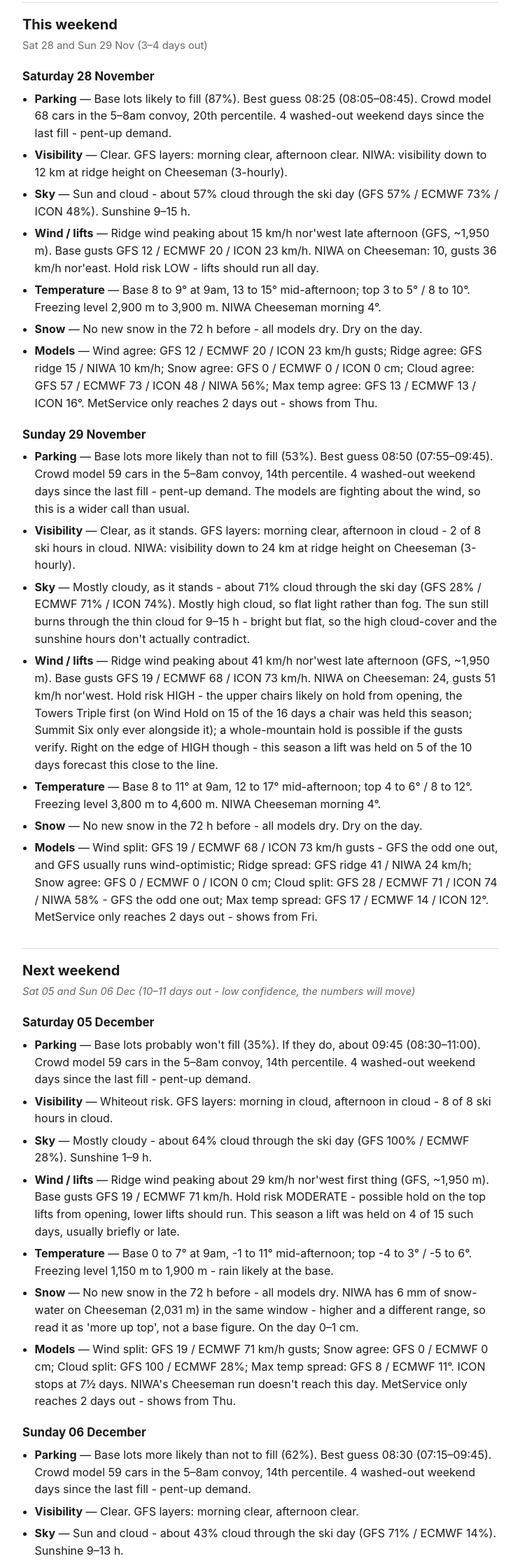
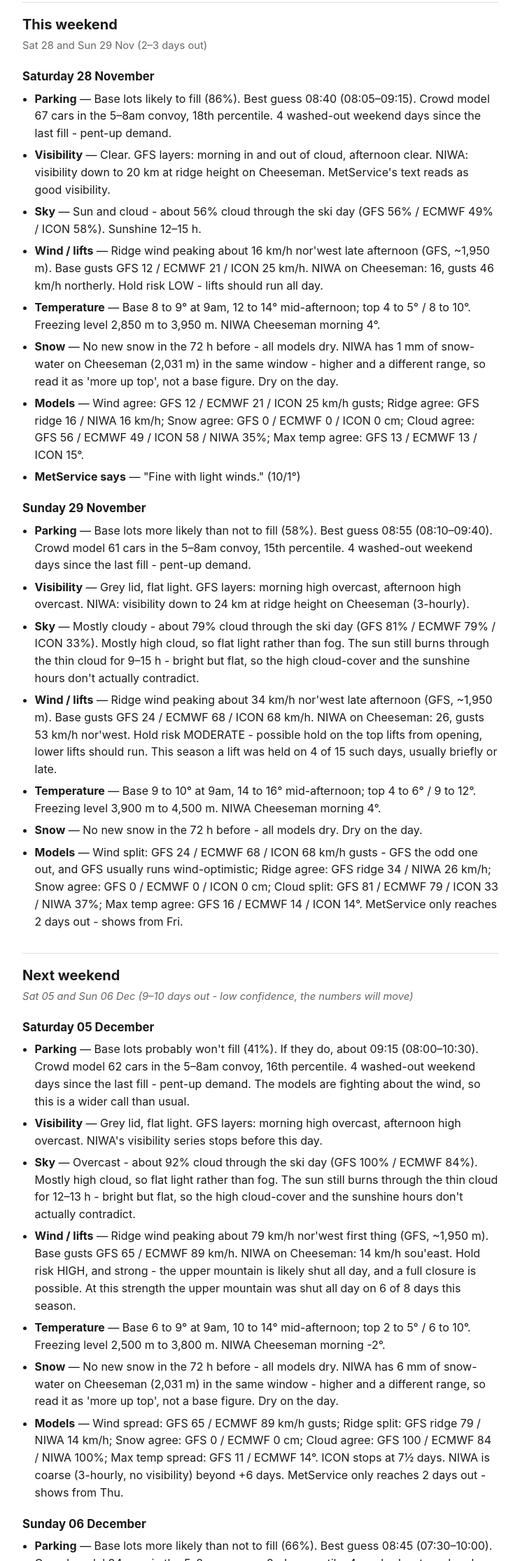
Before and after one commit to dhw52/mt-hutt-weather, a plain HTML site: page index.html in a window 1280 px wide. Shown: the part 188-2419 px from the top of the page at 70% size, without its empty margins (268-1011 px from the left). Drawn offline with Linux system fonts and the light colour scheme.

Commit message:
weekend forecast: 2026-11-25T17:29Z

```diff
--- a/index.html
+++ b/index.html
@@ -23,49 +23,51 @@ ul{padding-left:1.1rem;margin:.3rem 0} li{margin:.4rem 0}
 .lowconf{color:var(--muted);font-style:italic}
 a{color:var(--accent)}</style></head><body><main>
 <h1>Mt Hutt - the next two weekends</h1>
-<p class="meta">Issued Wed 25 Nov 2026, 15:38 NZ. Updated twice a day, about 09:30 and 21:30 NZ, through the season. Next issue about 21:30 Wed 25 Nov - GitHub&#x27;s scheduler sometimes runs a few hours late, but a late issue still pulls the most recent model runs, so the data is current even when the timestamp is not.</p>
-<h2>This weekend</h2><p class="sub">Sat 28 and Sun 29 Nov (3–4 days out)</p>
+<p class="meta">Issued Thu 26 Nov 2026, 06:29 NZ. Updated twice a day, about 09:30 and 21:30 NZ, through the season. Next issue about 09:30 Thu 26 Nov - GitHub&#x27;s scheduler sometimes runs a few hours late, but a late issue still pulls the most recent model runs, so the data is current even when the timestamp is not.</p>
+<h2>This weekend</h2><p class="sub">Sat 28 and Sun 29 Nov (2–3 days out)</p>
 <h3>Saturday 28 November</h3><ul>
-<li><b>Parking</b> — Base lots likely to fill (87%). Best guess 08:25 (08:05–08:45). Crowd model 68 cars in the 5–8am convoy, 20th percentile. 4 washed-out weekend days since the last fill - pent-up demand.</li>
-<li><b>Visibility</b> — Clear. GFS layers: morning clear, afternoon clear. NIWA: visibility down to 12 km at ridge height on Cheeseman (3-hourly).</li>
-<li><b>Sky</b> — Sun and cloud - about 57% cloud through the ski day (GFS 57% / ECMWF 73% / ICON 48%). Sunshine 9–15 h.</li>
-<li><b>Wind / lifts</b> — Ridge wind peaking about 15 km/h nor&#x27;west late afternoon (GFS, ~1,950 m). Base gusts GFS 12 / ECMWF 20 / ICON 23 km/h. NIWA on Cheeseman: 10, gusts 36 km/h nor&#x27;east. Hold risk LOW - lifts should run all day.</li>
-<li><b>Temperature</b> — Base 8 to 9° at 9am, 13 to 15° mid-afternoon; top 3 to 5° / 8 to 10°. Freezing level 2,900 m to 3,900 m. NIWA Cheeseman morning 4°.</li>
-<li><b>Snow</b> — No new snow in the 72 h before - all models dry. Dry on the day.</li>
-<li><b>Models</b> — Wind agree: GFS 12 / ECMWF 20 / ICON 23 km/h gusts; Ridge agree: GFS ridge 15 / NIWA 10 km/h; Snow agree: GFS 0 / ECMWF 0 / ICON 0 cm; Cloud agree: GFS 57 / ECMWF 73 / ICON 48 / NIWA 56%; Max temp agree: GFS 13 / ECMWF 13 / ICON 16°. MetService only reaches 2 days out - shows from Thu.</li>
+<li><b>Parking</b> — Base lots likely to fill (86%). Best guess 08:40 (08:05–09:15). Crowd model 67 cars in the 5–8am convoy, 18th percentile. 4 washed-out weekend days since the last fill - pent-up demand.</li>
+<li><b>Visibility</b> — Clear. GFS layers: morning in and out of cloud, afternoon clear. NIWA: visibility down to 20 km at ridge height on Cheeseman. MetService&#x27;s text reads as good visibility.</li>
+<li><b>Sky</b> — Sun and cloud - about 56% cloud through the ski day (GFS 56% / ECMWF 49% / ICON 58%). Sunshine 12–15 h.</li>
+<li><b>Wind / lifts</b> — Ridge wind peaking about 16 km/h nor&#x27;west late afternoon (GFS, ~1,950 m). Base gusts GFS 12 / ECMWF 21 / ICON 25 km/h. NIWA on Cheeseman: 16, gusts 46 km/h northerly. Hold risk LOW - lifts should run all day.</li>
+<li><b>Temperature</b> — Base 8 to 9° at 9am, 12 to 14° mid-afternoon; top 4 to 5° / 8 to 10°. Freezing level 2,850 m to 3,950 m. NIWA Cheeseman morning 4°.</li>
+<li><b>Snow</b> — No new snow in the 72 h before - all models dry. NIWA has 1 mm of snow-water on Cheeseman (2,031 m) in the same window - higher and a different range, so read it as &#x27;more up top&#x27;, not a base figure. Dry on the day.</li>
+<li><b>Models</b> — Wind agree: GFS 12 / ECMWF 21 / ICON 25 km/h gusts; Ridge agree: GFS ridge 16 / NIWA 16 km/h; Snow agree: GFS 0 / ECMWF 0 / ICON 0 cm; Cloud agree: GFS 56 / ECMWF 49 / ICON 58 / NIWA 35%; Max temp agree: GFS 13 / ECMWF 13 / ICON 15°.</li>
+<li><b>MetService says</b> — &quot;Fine with light winds.&quot; (10/1°)</li>
 </ul>
 <h3>Sunday 29 November</h3><ul>
-<li><b>Parking</b> — Base lots more likely than not to fill (53%). Best guess 08:50 (07:55–09:45). Crowd model 59 cars in the 5–8am convoy, 14th percentile. 4 washed-out weekend days since the last fill - pent-up demand. The models are fighting about the wind, so this is a wider call than usual.</li>
-<li><b>Visibility</b> — Clear, as it stands. GFS layers: morning clear, afternoon in cloud - 2 of 8 ski hours in cloud. NIWA: visibility down to 24 km at ridge height on Cheeseman (3-hourly).</li>
-<li><b>Sky</b> — Mostly cloudy, as it stands - about 71% cloud through the ski day (GFS 28% / ECMWF 71% / ICON 74%). Mostly high cloud, so flat light rather than fog. The sun still burns through the thin cloud for 9–15 h - bright but flat, so the high cloud-cover and the sunshine hours don&#x27;t actually contradict.</li>
-<li><b>Wind / lifts</b> — Ridge wind peaking about 41 km/h nor&#x27;west late afternoon (GFS, ~1,950 m). Base gusts GFS 19 / ECMWF 68 / ICON 73 km/h. NIWA on Cheeseman: 24, gusts 51 km/h nor&#x27;west. Hold risk HIGH - the upper chairs likely on hold from opening, the Towers Triple first (on Wind Hold on 15 of the 16 days a chair was held this season; Summit Six only ever alongside it); a whole-mountain hold is possible if the gusts verify. Right on the edge of HIGH though - this season a lift was held on 5 of the 10 days forecast this close to the line.</li>
-<li><b>Temperature</b> — Base 8 to 11° at 9am, 12 to 17° mid-afternoon; top 4 to 6° / 8 to 12°. Freezing level 3,800 m to 4,600 m. NIWA Cheeseman morning 4°.</li>
+<li><b>Parking</b> — Base lots more likely than not to fill (58%). Best guess 08:55 (08:10–09:40). Crowd model 61 cars in the 5–8am convoy, 15th percentile. 4 washed-out weekend days since the last fill - pent-up demand.</li>
+<li><b>Visibility</b> — Grey lid, flat light. GFS layers: morning high overcast, afternoon high overcast. NIWA: visibility down to 24 km at ridge height on Cheeseman (3-hourly).</li>
+<li><b>Sky</b> — Mostly cloudy - about 79% cloud through the ski day (GFS 81% / ECMWF 79% / ICON 33%). Mostly high cloud, so flat light rather than fog. The sun still burns through the thin cloud for 9–15 h - bright but flat, so the high cloud-cover and the sunshine hours don&#x27;t actually contradict.</li>
+<li><b>Wind / lifts</b> — Ridge wind peaking about 34 km/h nor&#x27;west late afternoon (GFS, ~1,950 m). Base gusts GFS 24 / ECMWF 68 / ICON 68 km/h. NIWA on Cheeseman: 26, gusts 53 km/h nor&#x27;west. Hold risk MODERATE - possible hold on the top lifts from opening, lower lifts should run. This season a lift was held on 4 of 15 such days, usually briefly or late.</li>
+<li><b>Temperature</b> — Base 9 to 10° at 9am, 14 to 16° mid-afternoon; top 4 to 6° / 9 to 12°. Freezing level 3,900 m to 4,500 m. NIWA Cheeseman morning 4°.</li>
 <li><b>Snow</b> — No new snow in the 72 h before - all models dry. Dry on the day.</li>
-<li><b>Models</b> — Wind split: GFS 19 / ECMWF 68 / ICON 73 km/h gusts - GFS the odd one out, and GFS usually runs wind-optimistic; Ridge spread: GFS ridge 41 / NIWA 24 km/h; Snow agree: GFS 0 / ECMWF 0 / ICON 0 cm; Cloud split: GFS 28 / ECMWF 71 / ICON 74 / NIWA 58% - GFS the odd one out; Max temp spread: GFS 17 / ECMWF 14 / ICON 12°. MetService only reaches 2 days out - shows from Fri.</li>
+<li><b>Models</b> — Wind split: GFS 24 / ECMWF 68 / ICON 68 km/h gusts - GFS the odd one out, and GFS usually runs wind-optimistic; Ridge agree: GFS ridge 34 / NIWA 26 km/h; Snow agree: GFS 0 / ECMWF 0 / ICON 0 cm; Cloud split: GFS 81 / ECMWF 79 / ICON 33 / NIWA 37%; Max temp agree: GFS 16 / ECMWF 14 / ICON 14°. MetService only reaches 2 days out - shows from Fri.</li>
 </ul>
-<h2>Next weekend</h2><p class="sub lowconf">Sat 05 and Sun 06 Dec (10–11 days out - low confidence, the numbers will move)</p>
+<h2>Next weekend</h2><p class="sub lowconf">Sat 05 and Sun 06 Dec (9–10 days out - low confidence, the numbers will move)</p>
 <h3>Saturday 05 December</h3><ul>
-<li><b>Parking</b> — Base lots probably won&#x27;t fill (35%). If they do, about 09:45 (08:30–11:00). Crowd model 59 cars in the 5–8am convoy, 14th percentile. 4 washed-out weekend days since the last fill - pent-up demand.</li>
-<li><b>Visibility</b> — Whiteout risk. GFS layers: morning in cloud, afternoon in cloud - 8 of 8 ski hours in cloud.</li>
-<li><b>Sky</b> — Mostly cloudy - about 64% cloud through the ski day (GFS 100% / ECMWF 28%). Sunshine 1–9 h.</li>
-<li><b>Wind / lifts</b> — Ridge wind peaking about 29 km/h nor&#x27;west first thing (GFS, ~1,950 m). Base gusts GFS 19 / ECMWF 71 km/h. Hold risk MODERATE - possible hold on the top lifts from opening, lower lifts should run. This season a lift was held on 4 of 15 such days, usually briefly or late.</li>
-<li><b>Temperature</b> — Base 0 to 7° at 9am, -1 to 11° mid-afternoon; top -4 to 3° / -5 to 6°. Freezing level 1,150 m to 1,900 m - rain likely at the base.</li>
-<li><b>Snow</b> — No new snow in the 72 h before - all models dry. NIWA has 6 mm of snow-water on Cheeseman (2,031 m) in the same window - higher and a different range, so read it as &#x27;more up top&#x27;, not a base figure. On the day 0–1 cm.</li>
-<li><b>Models</b> — Wind split: GFS 19 / ECMWF 71 km/h gusts; Snow agree: GFS 0 / ECMWF 0 cm; Cloud split: GFS 100 / ECMWF 28%; Max temp spread: GFS 8 / ECMWF 11°. ICON stops at 7½ days. NIWA&#x27;s Cheeseman run doesn&#x27;t reach this day. MetService only reaches 2 days out - shows from Thu.</li>
+<li><b>Parking</b> — Base lots probably won&#x27;t fill (41%). If they do, about 09:15 (08:00–10:30). Crowd model 62 cars in the 5–8am convoy, 16th percentile. 4 washed-out weekend days since the last fill - pent-up demand. The models are fighting about the wind, so this is a wider call than usual.</li>
+<li><b>Visibility</b> — Grey lid, flat light. GFS layers: morning high overcast, afternoon high overcast. NIWA&#x27;s visibility series stops before this day.</li>
+<li><b>Sky</b> — Overcast - about 92% cloud through the ski day (GFS 100% / ECMWF 84%). Mostly high cloud, so flat light rather than fog. The sun still burns through the thin cloud for 12–13 h - bright but flat, so the high cloud-cover and the sunshine hours don&#x27;t actually contradict.</li>
+<li><b>Wind / lifts</b> — Ridge wind peaking about 79 km/h nor&#x27;west first thing (GFS, ~1,950 m). Base gusts GFS 65 / ECMWF 89 km/h. NIWA on Cheeseman: 14 km/h sou&#x27;east. Hold risk HIGH, and strong - the upper mountain is likely shut all day, and a full closure is possible. At this strength the upper mountain was shut all day on 6 of 8 days this season.</li>
+<li><b>Temperature</b> — Base 6 to 9° at 9am, 10 to 14° mid-afternoon; top 2 to 5° / 6 to 10°. Freezing level 2,500 m to 3,800 m. NIWA Cheeseman morning -2°.</li>
+<li><b>Snow</b> — No new snow in the 72 h before - all models dry. NIWA has 6 mm of snow-water on Cheeseman (2,031 m) in the same window - higher and a different range, so read it as &#x27;more up top&#x27;, not a base figure. Dry on the day.</li>
+<li><b>Models</b> — Wind spread: GFS 65 / ECMWF 89 km/h gusts; Ridge split: GFS ridge 79 / NIWA 14 km/h; Snow agree: GFS 0 / ECMWF 0 cm; Cloud agree: GFS 100 / ECMWF 84 / NIWA 100%; Max temp spread: GFS 11 / ECMWF 14°. ICON stops at 7½ days. NIWA is coarse (3-hourly, no visibility) beyond +6 days. MetService only reaches 2 days out - shows from Thu.</li>
 </ul>
 <h3>Sunday 06 December</h3><ul>
-<li><b>Parking</b> — Base lots more likely than not to fill (62%). Best guess 08:30 (07:15–09:45). Crowd model 59 cars in the 5–8am convoy, 14th percentile. 4 washed-out weekend days since the last fill - pent-up demand.</li>
-<li><b>Visibility</b> — Clear. GFS layers: morning clear, afternoon clear.</li>
-<li><b>Sky</b> — Sun and cloud - about 43% cloud through the ski day (GFS 71% / ECMWF 14%). Sunshine 9–13 h.</li>
-<li><b>Wind / lifts</b> — Ridge wind peaking about 35 km/h sou&#x27;west first thing (GFS, ~1,950 m). Base gusts GFS 17 / ECMWF 88 km/h. Hold risk MODERATE - possible hold on the top lifts from opening, lower lifts should run. This season a lift was held on 4 of 15 such days, usually briefly or late.</li>
-<li><b>Temperature</b> — Base 0 to 9° at 9am, 5 to 13° mid-afternoon; top -4 to 5° / 1 to 9°. Freezing level 1,300 m to 1,750 m.</li>
-<li><b>Snow</b> — 72 h before: GFS 3 / ECMWF 0 cm at the base. NIWA has 4 mm of snow-water on Cheeseman (2,031 m) in the same window - higher and a different range, so read it as &#x27;more up top&#x27;, not a base figure. On the day 0–2 cm.</li>
-<li><b>Models</b> — Wind split: GFS 17 / ECMWF 88 km/h gusts; Snow agree: GFS 3 / ECMWF 0 cm; Cloud split: GFS 71 / ECMWF 14%; Max temp split: GFS 6 / ECMWF 14°. ICON stops at 7½ days. NIWA&#x27;s Cheeseman run doesn&#x27;t reach this day. MetService only reaches 2 days out - shows from Fri.</li>
+<li><b>Parking</b> — Base lots more likely than not to fill (66%). Best guess 08:45 (07:30–10:00). Crowd model 34 cars in the 5–8am convoy, 2nd percentile. 4 washed-out weekend days since the last fill - pent-up demand.</li>
+<li><b>Visibility</b> — Mixed. GFS layers: morning in and out of cloud, afternoon high overcast - 1 of 8 ski hours in cloud.</li>
+<li><b>Sky</b> — Mostly cloudy - about 80% cloud through the ski day (GFS 68% / ECMWF 93%). Sunshine 11–14 h.</li>
+<li><b>Wind / lifts</b> — Ridge wind peaking about 7 km/h northerly late afternoon (GFS, ~1,950 m). Base gusts GFS 14 / ECMWF 115 km/h. Hold risk LOW - lifts should run all day.</li>
+<li><b>Temperature</b> — Base 11 to 12° at 9am, 14° mid-afternoon; top 7 to 8° / 10°. Freezing level 1,650 m to 1,900 m.</li>
+<li><b>Snow</b> — No new snow in the 72 h before - all models dry. NIWA has 6 mm of snow-water on Cheeseman (2,031 m) in the same window - higher and a different range, so read it as &#x27;more up top&#x27;, not a base figure. Dry on the day.</li>
+<li><b>Models</b> — Wind split: GFS 14 / ECMWF 115 km/h gusts; Snow agree: GFS 0 / ECMWF 0 cm; Cloud agree: GFS 68 / ECMWF 93%; Max temp agree: GFS 16 / ECMWF 15°. ICON stops at 7½ days. NIWA&#x27;s Cheeseman run doesn&#x27;t reach this day. MetService only reaches 2 days out - shows from Fri.</li>
 </ul>
 <h2>What changed since the last issue</h2><ul>
-<li>Sun 29: best guess 08:55 → 08:50.</li>
-<li>Sat 05: fill chance 50% → 35%, best guess 09:00 → 09:45, wind HIGH → MODERATE, visibility clear → whiteout risk.</li>
-<li>Sun 06: fill chance 43% → 62%, best guess 09:15 → 08:30, wind HIGH → MODERATE, visibility mixed → clear.</li>
+<li>Sat 28: best guess 08:25 → 08:40.</li>
+<li>Sun 29: best guess 08:50 → 08:55, wind HIGH → MODERATE, visibility clear → grey lid, flat light.</li>
+<li>Sat 05: best guess 09:45 → 09:15, wind MODERATE → HIGH, visibility whiteout risk → grey lid, flat light.</li>
+<li>Sun 06: best guess 08:30 → 08:45, wind MODERATE → LOW, visibility clear → mixed.</li>
 </ul><h2>How to read this</h2><ul class="foot">
 <li>Parking is a rule anchored on this season&#x27;s eight observed fills (two weekends by eyewitness), not a fitted model. Weekend + decent conditions centres on ~08:35; weekday powder days ~09:30; fresh snow, pent-up demand after washed-out weekends and school holidays pull it earlier; poor visibility or a wind hold pushes it later and cuts the odds. The chance is shrunk toward the season base rate the further out we look.</li>
 <li>Visibility is where GFS puts the cloud relative to the 1,400–2,100 m skiing band, cross-checked against NIWA&#x27;s ridge-height visibility at Mt Cheeseman (2,031 m, 35 km away - a proxy, not Mt Hutt) and MetService&#x27;s text where it reaches. A cloud sea under the field is read from ICON and ECMWF over Methven instead: GFS doesn&#x27;t hold that low deck, and under the hill the models&#x27; levels sit inside their smoothed mountain.</li>
@@ -77,7 +79,7 @@ a{color:var(--accent)}</style></head><body><main>
 <li><b>ECMWF</b> — the European model, in the open 25 km version, two full runs a day landing about 8am and 8pm NZ, out to 15 days. It moves the weekend picture more than anything else, which is why the two issues sit just after it arrives. Usually the most skilful global model and the one to side with when it splits from GFS on wind. What we get has no cloud-by-height and no freezing level.</li>
 <li><b>ICON</b> — the German model (DWD), ~13 km, four runs a day at about the same times as GFS (~4:30am, 10:30am, 4:30pm, 10:30pm NZ), but only out to about 7½ days, so it drops out of the second weekend. Tends to run strong on wind; a useful tie-breaker inside a week.</li>
 <li><b>NIWA</b> — New Zealand&#x27;s own model chain (1.5 km to two days, coarser after), read at Mt Cheeseman - 2,031 m and 35 km up the range - because there is no public point on Mt Hutt. Refreshes about twice a day (the run we pull in the evening was issued from midday). Hourly to three days, 3-hourly after; visibility and gusts stop at about six days. The best instrument for ridge-height visibility and gusts inside three days, but it is a proxy on a different mountain.</li>
-<li><b>MetService</b> — a meteorologist&#x27;s sentence for the ski field, republished by NZSki, two days ahead only. It shows up when NZSki edit their page, usually 6–8am, with afternoon tweaks. Over 97 days it&#x27;s flagged 28 of 36 bad-visibility days the night before, with 12 false alarms - nearly all of them snow turning up late in the day. Treated as the human check, not a model.</li>
+<li><b>MetService</b> — a meteorologist&#x27;s sentence for the ski field, republished by NZSki, two days ahead only. It shows up when NZSki edit their page, usually 6–8am, with afternoon tweaks. Over 98 days it&#x27;s flagged 28 of 36 bad-visibility days the night before, with 12 false alarms - nearly all of them snow turning up late in the day. Treated as the human check, not a model.</li>
 <li><b>Webcams</b> — not a forecast input - a camera can&#x27;t see Saturday - but the marking scheme. The base and summit cameras are sampled at 9am, midday and 3pm each night and scored for visibility by how much edge detail survives in the frame (a whiteout has none; snow fools brightness measures, so those aren&#x27;t used). Every visibility call above - the GFS layer call, MetService&#x27;s text, NIWA&#x27;s visibility - is checked against those frames after the fact, and the forecasts are archived as issued so the check is fair: GFS rewrites its own history between runs. MetService&#x27;s clean record so far comes from that scoring; the GFS layer call doesn&#x27;t have enough archived days for a number yet.</li>
 <li><b>Weighing them</b> — inside three days: NIWA and MetService for visibility and wind, ECMWF for the big picture, GFS for cloud height. Four to seven days: ECMWF and ICON, with GFS noted as the dissenter. Beyond a week only GFS and ECMWF reach, everything is a lean, and the second weekend will move. When they split on wind, GFS has been the optimist this season - Sat 19 Sep is the live test.</li>
 </ul><p class="foot">This is an independent forecast, not an official one. It is put together from public weather models and NZSki's own live feed, and nobody at the ski field checks it. For the road, chains and whether the mountain is open, always check mthutt.co.nz on the day.</p><p class="foot">Sources: NZSki's live status feed, open-meteo for GFS, ECMWF and ICON, NIWA's public parks forecast for Mt Cheeseman, and MetService's ski-field text as republished by NZSki.</p><p class="foot">Hosted by <a href="https://lopophoto.co.nz/">LopoPhoto</a>, small-group photography workshops in Christchurch.</p></main><script defer src="https://static.cloudflareinsights.com/beacon.min.js" data-cf-beacon='{"token":"865f3a9fea83481996f171003651897d"}'></script></body></html>
```
